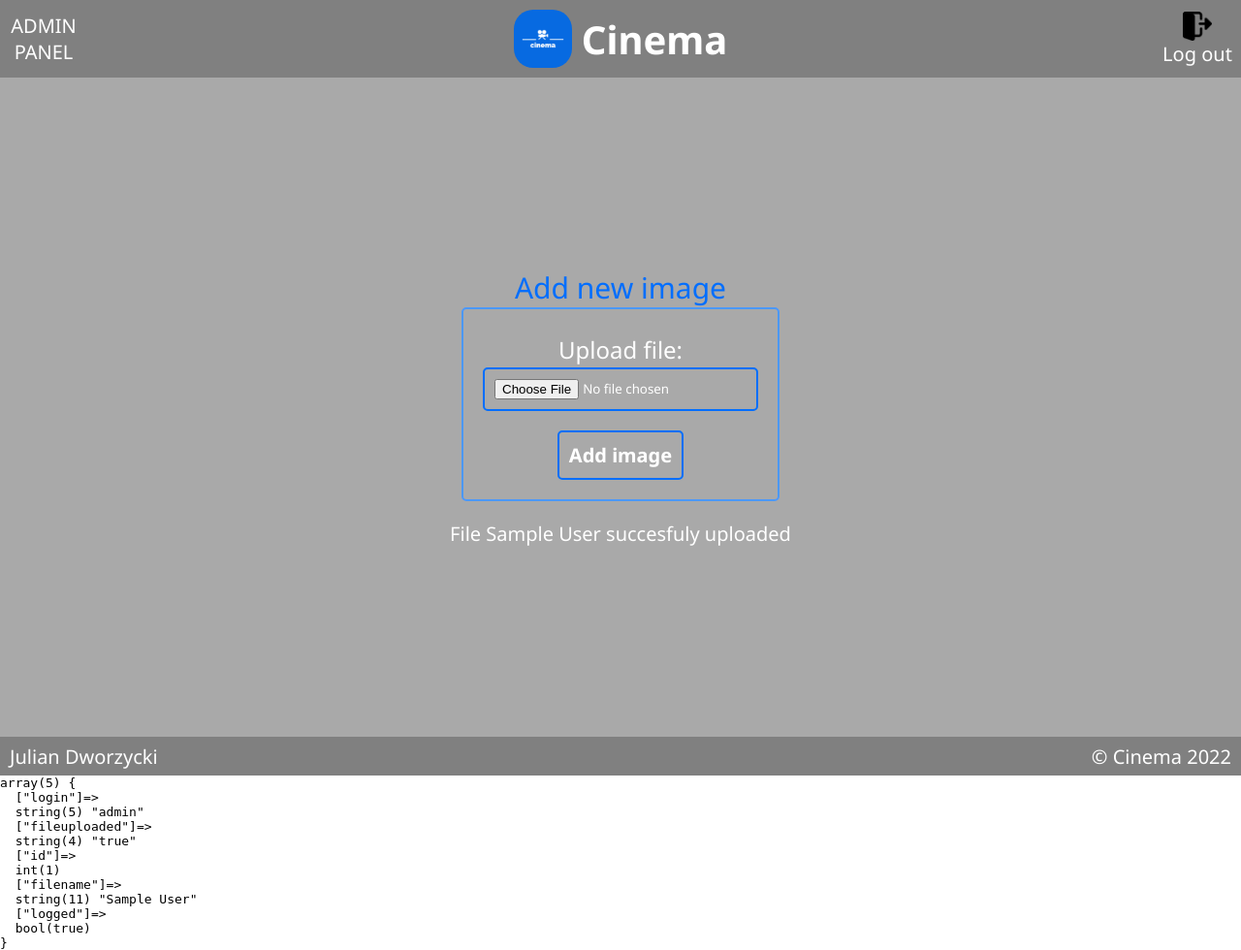
After one commit to MrJujek/cinema, a PHP site: page /addfilmimage.php in a window 1280 px wide. The commit adds this page. Shown: the whole page at 97% size. Run offline with PHP 8.4, Linux system fonts and the light colour scheme; the visitor is signed in with stand-in values (Sample User, id 1).

Commit message:
added site to add new film image

```diff
--- /dev/null
+++ b/addfilmimage.php
@@ -0,0 +1,71 @@
+<?php
+    session_start();
+?>
+<head>
+    <title>Cinema</title>
+    <link rel="stylesheet" href="/style/style.css">
+    <link rel="icon" href="img/cinema.jpg">
+</head>
+
+<body>
+    <div class="top-panel">
+        <?php
+        if ($_SESSION["login"] == "admin") {
+            echo '<a href="adminpanel.php" class="adminpanel">ADMIN PANEL</a>';
+        }
+        ?>
+        <a href="index.php"><img src="./img/cinema.jpg">Cinema</a>
+        <a href="logout.php" class="logout"><img src="./img/logout.png">Log out</a>
+    </div>
+
+    <div class="bottom-panel">
+        Add new image
+
+        <div class="addnewimage">
+            <form method="POST" action="uploadfile.php" enctype="multipart/form-data">
+                <label for="addnewimage">Upload file:</label>
+                <input type="file" name="addnewimage" id="addnewimage">
+
+                <input type="submit" value="Add image"></input>
+            </form>
+
+            <?php
+                if (isset($_SESSION['fileuploaded'])) {
+                    if ($_SESSION["fileuploaded"] == "true") {
+                        echo 'File '.$_SESSION["filename"].' succesfuly uploaded';
+                    } else {
+                        echo 'There was an error uploading file';
+                    }
+                }
+            ?>
+        </div>
+    </div>
+
+    <div class="footer">
+        <span>Julian Dworzycki</span>
+        <span>© Cinema 2022</span>
+    </div>
+
+    <?php
+    session_start();
+    if (!isset($_SESSION["login"])) {
+        header("Location: login.php");
+        $_SESSION["logged"] = false;
+        exit();
+    } else {
+        if ($_SESSION["login"] != "admin") {
+            header("Location: index.php");
+            exit();
+        } else {
+            $_SESSION["logged"] = true;
+        }
+    }
+    ?>
+    <?php
+        echo '<pre>';
+        var_dump($_SESSION);
+        echo '</pre>';
+    ?>
+</body>
+
+</html>
--- a/register.php
+++ b/register.php
@@ -34,7 +34,7 @@
                     header("Location: login.php");
                 }
             }else{
-                echo("Too short login or password or phone number");
+                echo("Incorrect data");
             }
         }?>
 
--- a/style/modules/_adminpanel.scss
+++ b/style/modules/_adminpanel.scss
@@ -27,6 +27,7 @@
     }
 }
 
+.addnewimage,
 .addnewseance {
     font-family: 'Noto Sans', sans-serif;
     display: flex;
@@ -69,6 +70,15 @@
             width: 200px;
         }
 
+        input[type="file"] {
+            font-family: 'Noto Sans', sans-serif;
+            color: white;
+            width: fit-content;
+            border: 2px solid rgb(0, 110, 255);
+            border-radius: 5px;
+            padding: 10px;
+        }
+
         input[type="submit"] {
             color: white;
             text-align: center;
--- a/style/style.css
+++ b/style/style.css
@@ -406,6 +406,7 @@
   background-color: #4b98fd;
 }
 
+.addnewimage,
 .addnewseance {
   font-family: 'Noto Sans', sans-serif;
   display: -webkit-box;
@@ -425,6 +426,7 @@
   font-size: 20px;
 }
 
+.addnewimage form,
 .addnewseance form {
   color: #006eff;
   font-family: 'Noto Sans', sans-serif;
@@ -449,6 +451,7 @@
   margin-bottom: 20px;
 }
 
+.addnewimage form label,
 .addnewseance form label {
   margin-top: 5px;
   margin-bottom: 2px;
@@ -457,6 +460,9 @@
   font-size: 24px;
 }
 
+.addnewimage form select,
+.addnewimage form input[type="date"],
+.addnewimage form input[type="time"],
 .addnewseance form select,
 .addnewseance form input[type="date"],
 .addnewseance form input[type="time"] {
@@ -467,6 +473,19 @@
   width: 200px;
 }
 
+.addnewimage form input[type="file"],
+.addnewseance form input[type="file"] {
+  font-family: 'Noto Sans', sans-serif;
+  color: white;
+  width: -webkit-fit-content;
+  width: -moz-fit-content;
+  width: fit-content;
+  border: 2px solid #006eff;
+  border-radius: 5px;
+  padding: 10px;
+}
+
+.addnewimage form input[type="submit"],
 .addnewseance form input[type="submit"] {
   color: white;
   text-align: center;
@@ -485,6 +504,7 @@
   padding: 10px;
 }
 
+.addnewimage form input[type="submit"]:hover,
 .addnewseance form input[type="submit"]:hover {
   background-color: #4b98fd;
 }
```
Also changed, not shown: uploadfile.php (added, +39 -0 lines), 1 other file.
